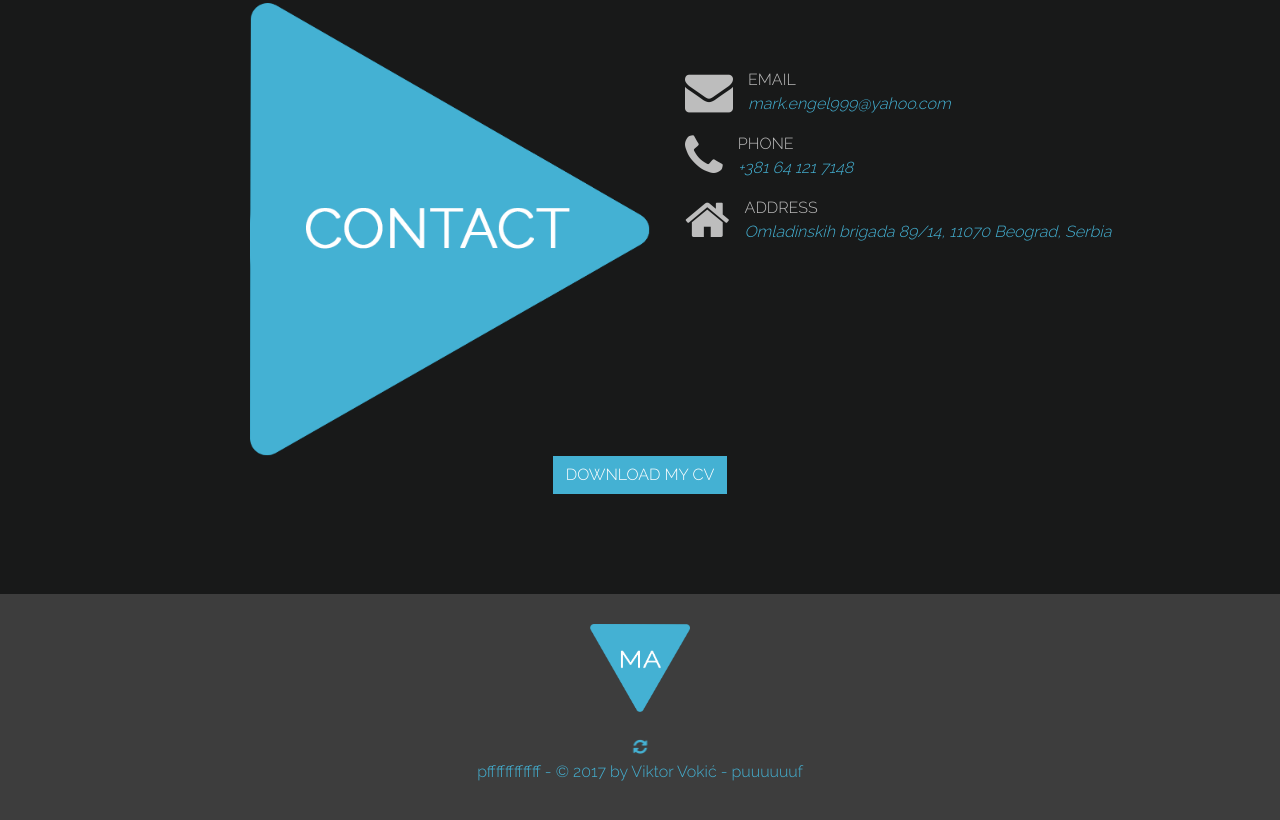
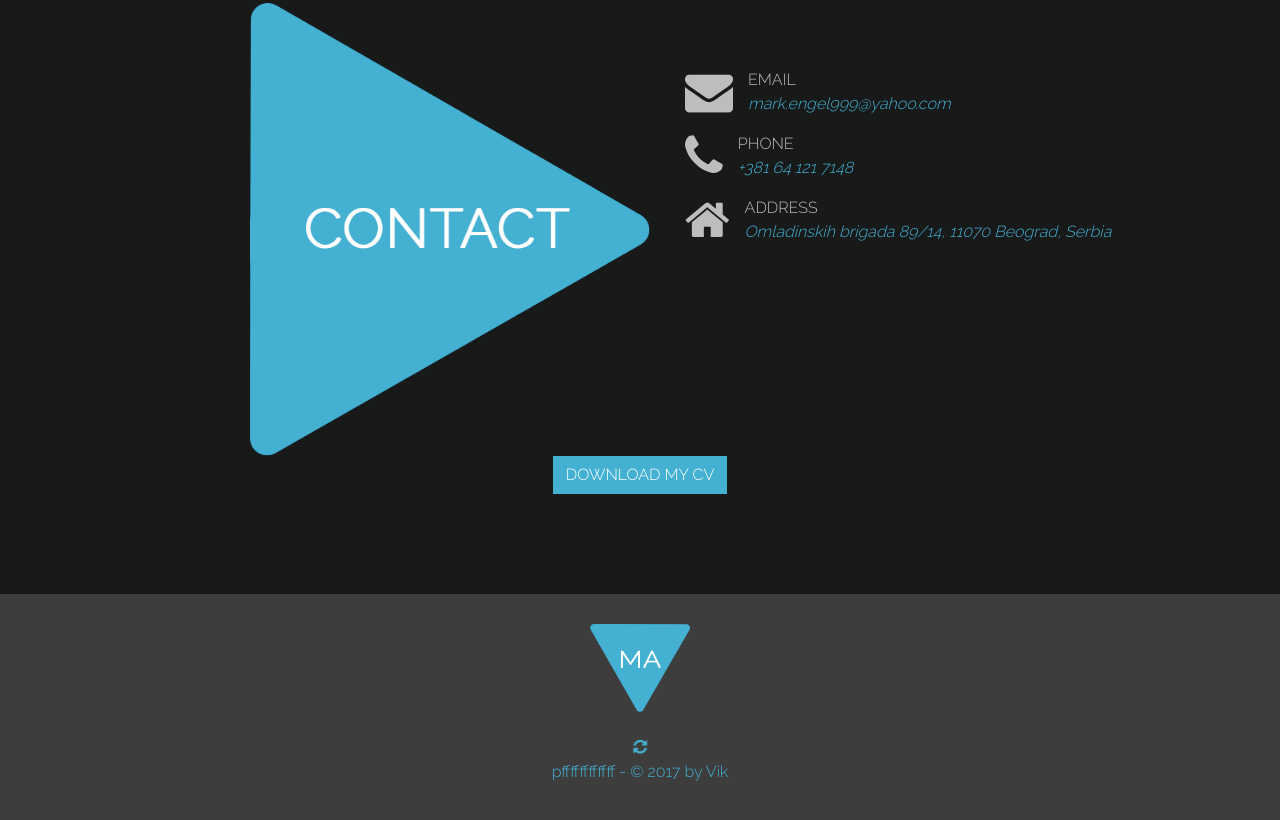
Before and after one commit to vokic/ma-portfolio, a plain HTML site: page index.html in a window 1280 px wide. Shown: the part 4600-5420 px from the top of the page. Drawn offline with nearby package versions, Linux system fonts and the light colour scheme.

Commit message:
Update index.html

```diff
--- a/index.html
+++ b/index.html
@@ -230,7 +230,7 @@
           <br>
           <br>
           <i class="fa fa-refresh fa-spin fa-fw" aria-hidden="true"></i>
-          <p>pffffffffffff - &copy; 2017 by Viktor Vokić - puuuuuuf</p>
+          <p>pffffffffffff - &copy; 2017 by Vik</p>
         </footer>
 
 <!-- Optional JavaScript -->
```
